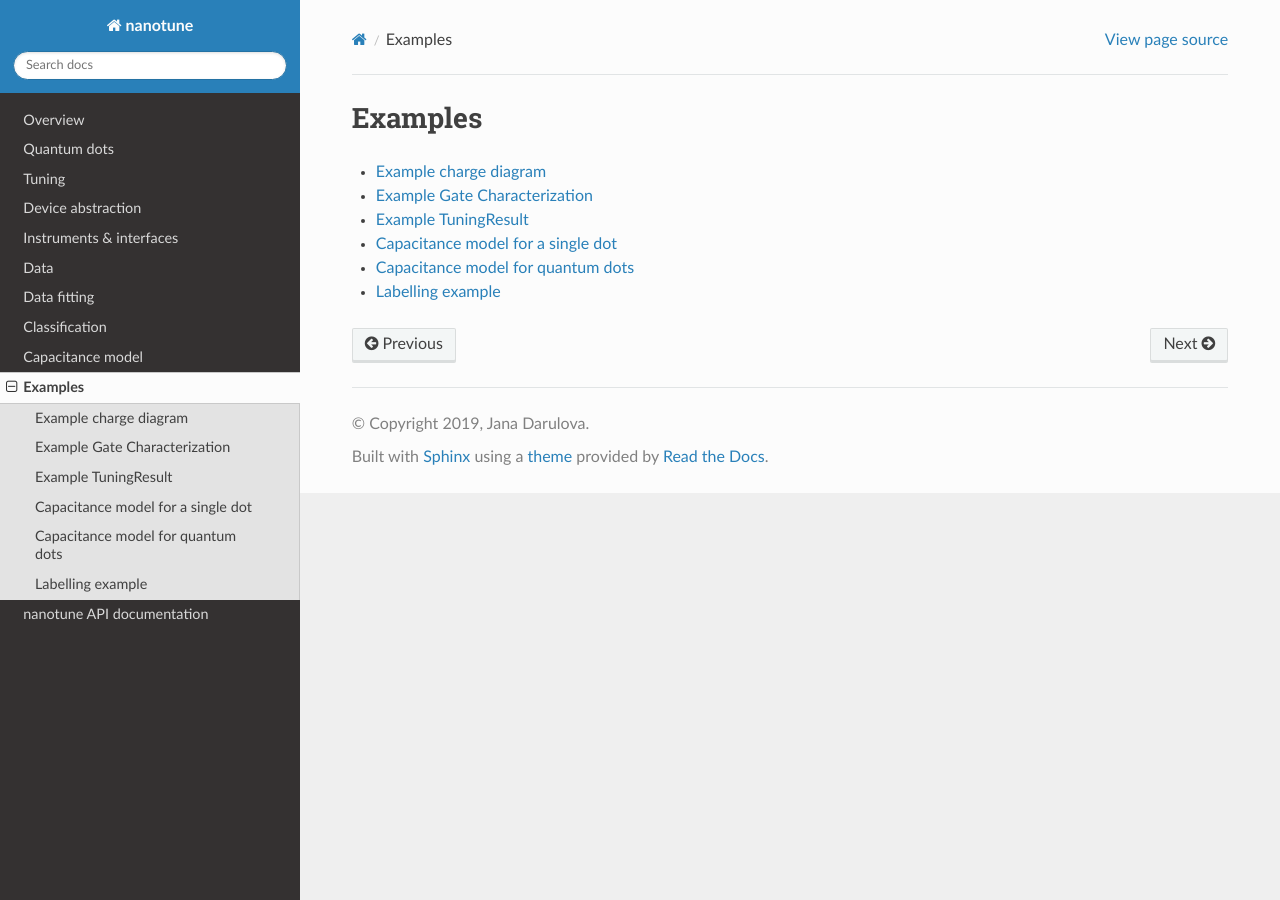
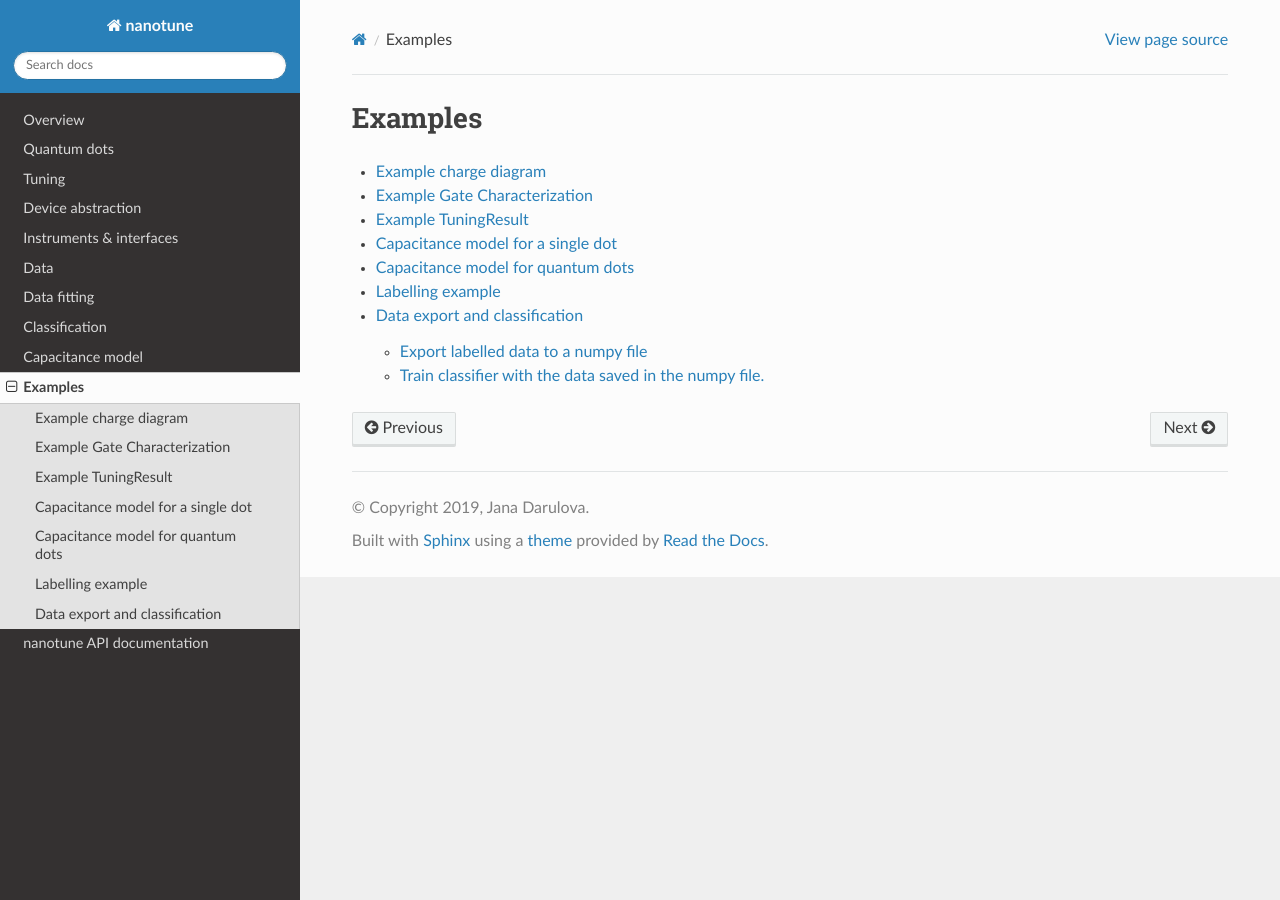
Before and after one commit to microsoft/nanotune, a Sphinx documentation site: the page built from docs/examples/index.rst, in a window 1280 px wide. Built offline with Sphinx 7.4.7 and the Read the Docs theme 2.0.0, drawn with Linux system fonts in a browser that asks for light colours; pages that are not in the unit, such as notebooks, are missing from menus; the version number could not be read and is left out.

Commit message:
Add example for export data and classification

```diff
--- a/docs/examples/index.rst
+++ b/docs/examples/index.rst
@@ -14,3 +14,4 @@ Examples
    capacitance_model_example_single_dot
    capacitance_model_example_double_dot
    labelling_example
+   example_data_export_and_classifier
```
Also changed, not shown: docs/examples/example_data_export_and_classifier.ipynb (added), 1 other file.
